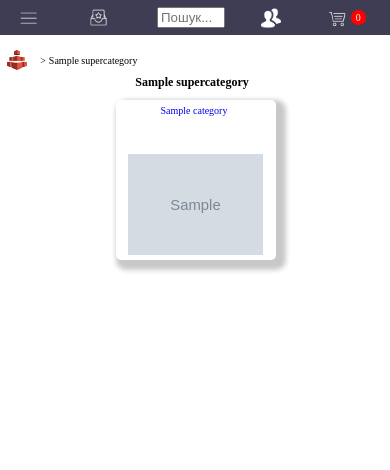
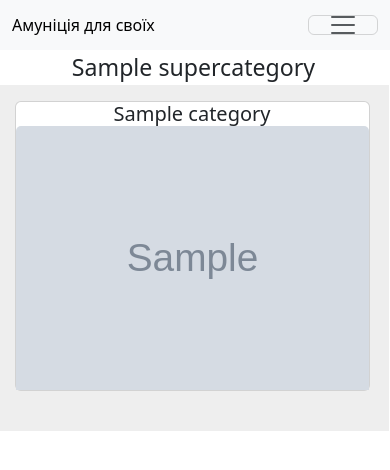
Before and after one commit to victor-nuzhniy/e_commerce, a Django app: page /super_category/1/ in a window 390 px wide. Shown: the top 470 px of the page. Run offline with Django 4.2, Linux system fonts and the light colour scheme; tables that the repository leaves empty hold one stand-in row (values such as "Sample post"); grey boxes marked "Sample" are stand-in pictures; some libraries are stand-ins or nearby versions.

Commit message:
new_frontend corrected product_list added link to card, changed SuperCategoryView template, added a_shop super_category and super_category_samle html

```diff
--- /dev/null
+++ b/e_commerce/shop/templates/a_shop/samples/super_category_sample.html
@@ -0,0 +1,18 @@
+{% load static %}
+
+<div class="w-100 p-3" style="background-color: #eee;">
+    <div class="row">
+        {% for category in categories %}
+            <div class="col-md-6 col-lg-6 col-xl-4 mb-4 mb-lg-2 mx-0 h-100">
+                <div class="card w-100 h-100">
+                    <a href="{{ category.get_absolute_url }}" class="text-decoration-none text-dark">
+                        <h5 class="mb-0 w-100 text-center">{{ category.name }}</h5>
+                        {% if category.icon %}
+                            <img src="{{ category.icon.url }}" class="card-img-top mw-100 h-50">
+                        {% endif %}
+                    </a>
+                </div>
+            </div>
+        {% endfor %}
+    </div>
+</div>
--- /dev/null
+++ b/e_commerce/shop/templates/a_shop/super_category.html
@@ -0,0 +1,17 @@
+{% extends 'a_shop/base.html' %}
+{% load static %}
+
+{% block content %}
+        <div class="w-100 d-flex flex-row align-items-start">
+            <div class="col-lg-4 col-xl-3 d-none d-lg-block">
+                {% include 'a_shop/samples/right_bar.html' %}
+            </div>
+            <div class="col-12 col-lg-8 col-xl-9 d-flex flex-column">
+                <div class="fs-3">{{ title }}</div>
+                {% include 'a_shop/samples/page_data_top.html' %}
+                {% include 'a_shop/samples/super_category_sample.html' %}
+                {% include 'shop/samples/paginator.html' %}
+                {% include 'a_shop/samples/page_data_bottom.html' %}
+            </div>
+    </div>
+{% endblock %}
--- a/e_commerce/shop/views.py
+++ b/e_commerce/shop/views.py
@@ -351,7 +351,7 @@ def updateLike(request: HttpRequest) -> JsonResponse:
 class SuperCategoryView(DataMixin, ListView):
     model = Category
     paginate_by = 20
-    template_name = "shop/super_category.html"
+    template_name = "a_shop/super_category.html"
     context_object_name = "categories"
 
     def get_context_data(self, *, object_list: QuerySet = None, **kwargs: Any) -> Dict:
```
Also changed, not shown: e_commerce/shop/templates/a_shop/samples/product_list.html (+12 -4 lines).
